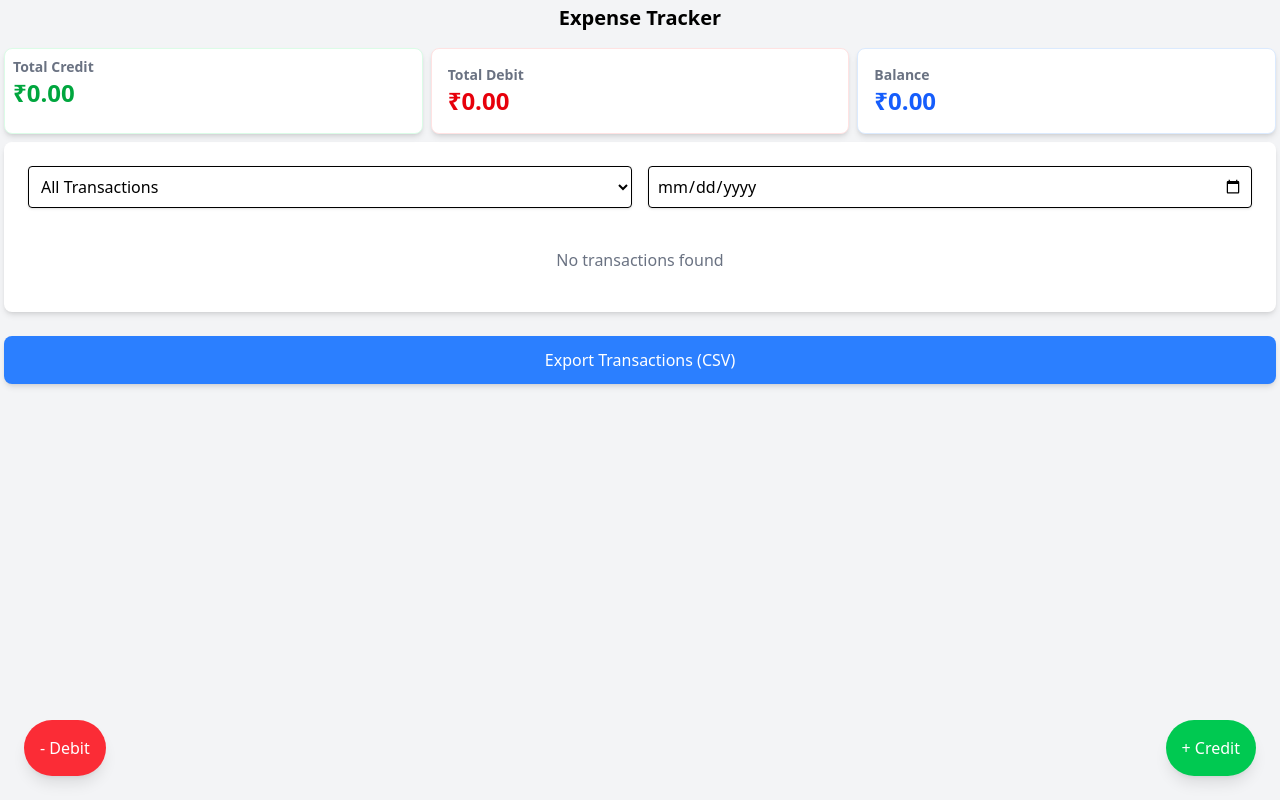
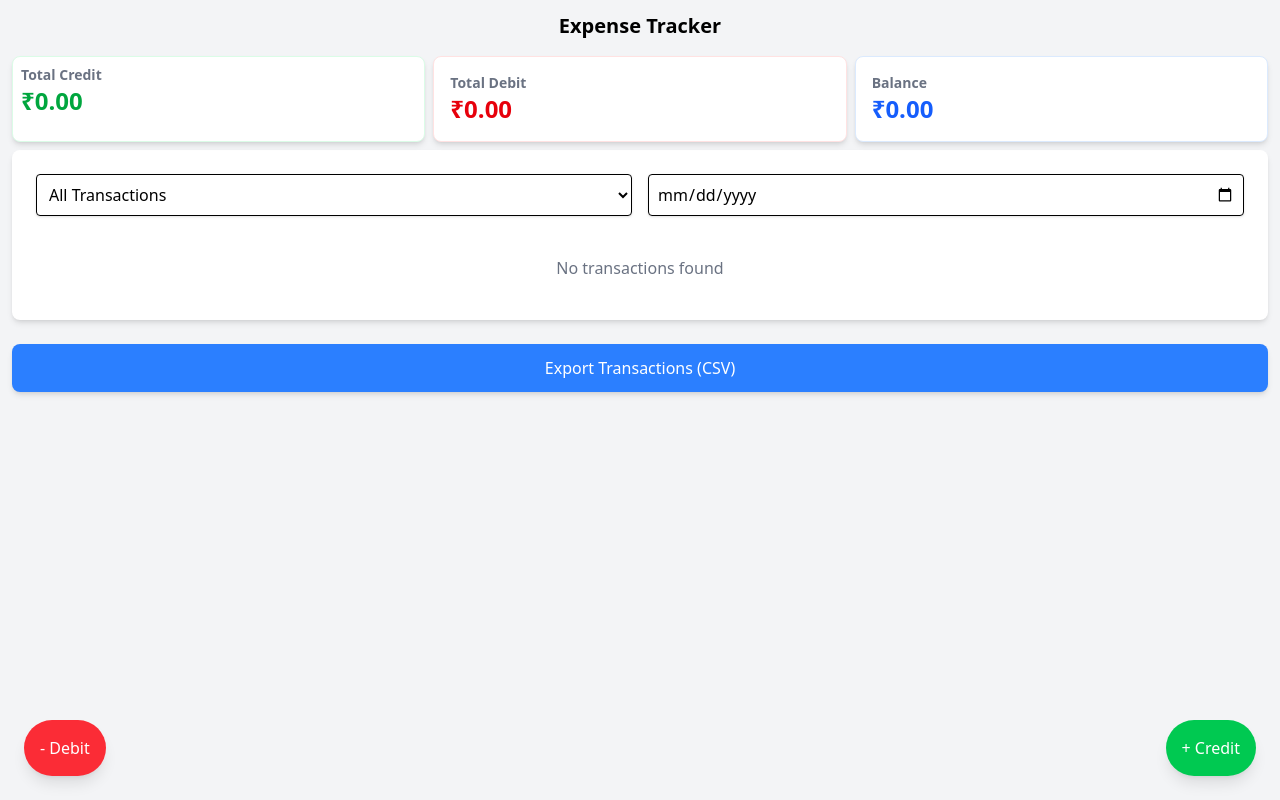
Before and after one commit to evsachin/expense-tracker-webapp, a React (Vite) app: page / in a window 1280 px wide. Built offline with nearby package versions, Linux system fonts and the light colour scheme.

Commit message:
fix: padding

```diff
--- a/src/App.jsx
+++ b/src/App.jsx
@@ -95,7 +95,7 @@ export default function App() {
     .reverse(); // Reverse the array to show the last transaction first
 
   return (
-    <div className="p-1 min-h-screen bg-gray-100">
+    <div className="p-3 min-h-screen bg-gray-100">
       <header className="text-xl font-bold text-center mb-4">
         Expense Tracker
       </header>
```
